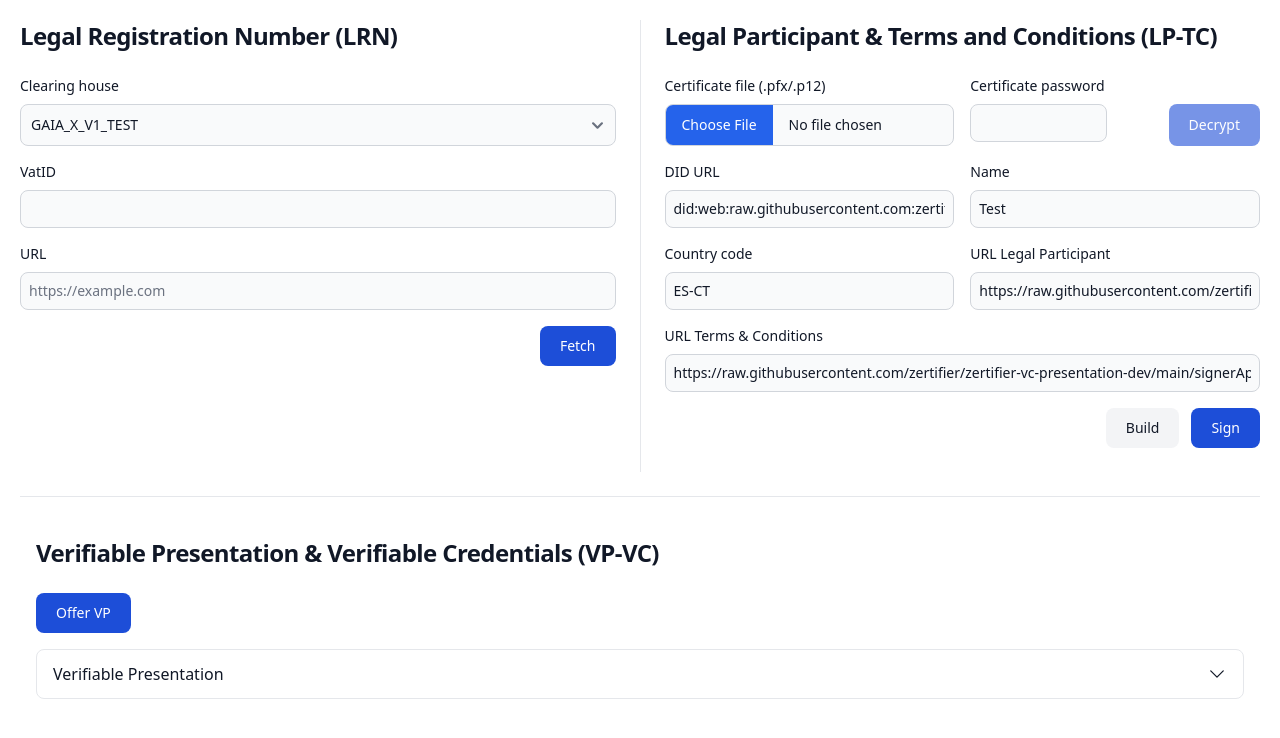
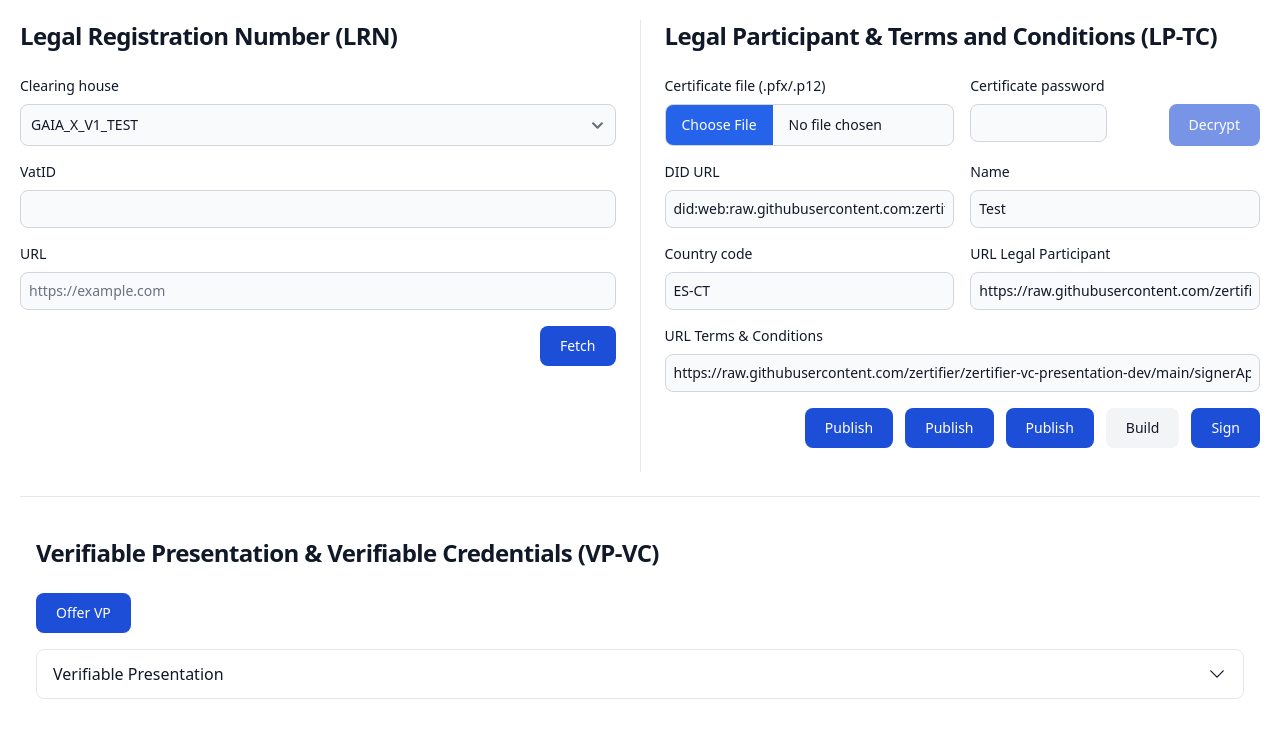
Before and after one commit to zertifier/zertifier-signerapp, an Angular app: page / in a window 1280 px wide. Shown: the top 738 px of the page. Built offline with nearby package versions, Linux system fonts and the light colour scheme.

Commit message:
Add publish functionality

```diff
--- a/src/app/components/lp-tc/lp-tc.html
+++ b/src/app/components/lp-tc/lp-tc.html
@@ -135,6 +135,32 @@
 
   <!-- Actions -->
   <div class="flex items-center justify-end gap-3">
+
+    <button
+      type="button"
+      (click)="publishDid()"
+      class="inline-flex items-center rounded-lg bg-blue-700 px-5 py-2.5 text-sm font-medium text-white hover:bg-blue-800 focus:outline-none focus:ring-4 focus:ring-blue-300 disabled:cursor-not-allowed disabled:opacity-60 dark:bg-blue-600 dark:hover:bg-blue-700 dark:focus:ring-blue-800"
+    >
+      Publish
+    </button>
+
+    <button
+      type="button"
+      (click)="publishCreds()"
+      class="inline-flex items-center rounded-lg bg-blue-700 px-5 py-2.5 text-sm font-medium text-white hover:bg-blue-800 focus:outline-none focus:ring-4 focus:ring-blue-300 disabled:cursor-not-allowed disabled:opacity-60 dark:bg-blue-600 dark:hover:bg-blue-700 dark:focus:ring-blue-800"
+    >
+      Publish
+    </button>
+
+    <button
+      type="button"
+      (click)="publishCert()"
+      class="inline-flex items-center rounded-lg bg-blue-700 px-5 py-2.5 text-sm font-medium text-white hover:bg-blue-800 focus:outline-none focus:ring-4 focus:ring-blue-300 disabled:cursor-not-allowed disabled:opacity-60 dark:bg-blue-600 dark:hover:bg-blue-700 dark:focus:ring-blue-800"
+    >
+      Publish
+    </button>
+
+
     <button
       type="button"
       (click)="build()"
--- a/src/app/components/lp-tc/lp-tc.ts
+++ b/src/app/components/lp-tc/lp-tc.ts
@@ -2,6 +2,8 @@ import { ChangeDetectionStrategy, Component, inject, signal, computed } from '@a
 import { CommonModule } from '@angular/common';
 import { CredentialsProvider } from '../../core/CredentialsProvider';
 import { ToastService } from '../../core/ToastService';
+import {FilePublisherService, ZertifierPublishFileApiModel} from '../../core/HttpPublisher';
+import {map, switchMap} from 'rxjs';
 
 @Component({
   selector: 'app-lp-tc',
@@ -27,6 +29,10 @@ export class LpTc {
   readonly tcExpanded = signal(false);
 
   readonly showCertModal = signal(false);
+
+  readonly httpPublisher = inject(FilePublisherService);
+
+  readonly filePath = 'signedTest/';
 
   // Derived UI state for post-decrypt info
   readonly fileName = computed(() => this.credentialsProvider.certificateProvider.certificateFile()?.name ?? '');
@@ -102,7 +108,9 @@ export class LpTc {
   }
 
   build(): void {
-    if (!this.didUrl() || !this.name() || !this.countryCode() || !this.urlLegalParticipant() || !this.urlTermsAndConditions()) {
+    let lnr = this.credentialsProvider.legalRegistrationNumber();
+
+    if (!this.didUrl() || !this.name() || !this.countryCode() || !this.urlLegalParticipant() || !this.urlTermsAndConditions() || !lnr) {
       this.toast.error('Por favor completa todos los campos requeridos.');
       return;
     }
@@ -111,7 +119,7 @@ export class LpTc {
       this.credentialsProvider.buildLegalParticipant(this.didUrl(), {
         url: this.urlLegalParticipant(),
         // TODO WHAT IS LRN?? LRN url is not LP url, missing field
-        legalRegistrationNumberSubjectUrl: `${this.urlLegalParticipant()}#subject`,
+        legalRegistrationNumberSubjectUrl: `${lnr["id"]}#subject`,
         countryCode: this.countryCode(),
         legalName: this.name()
       });
@@ -152,4 +160,46 @@ export class LpTc {
       this.isLoading.set(false);
     }
   }
+
+
+  publishDid() {
+
+  }
+
+  publishCert() {
+    if(!this.credentialsProvider.isSignedTermsAndConditions() || !this.credentialsProvider.isSignedLegalParticipant()) {
+      console.error('Creds not ready')
+      return
+    }
+    const tac = JSON.stringify(this.credentialsProvider.termsAndConditions()!)
+    const lp = JSON.stringify(this.credentialsProvider.legalParticipant()!)
+
+
+    const files: ZertifierPublishFileApiModel[] = [
+      {
+      "path": `${this.filePath}termsAndConditions.json`,
+      "content": tac
+    },
+      {
+        "path": `${this.filePath}legalParticipant.json`,
+        "content": lp
+      }
+    ]
+    this.httpPublisher.publish(files).pipe(
+      switchMap((resp) => {
+        return this.httpPublisher.validateFiles(files)
+      })
+    ).subscribe({
+      next: (resp) => {
+        console.log("files published and validated")
+      },
+      error: (err) => {
+        console.error('files not validate: ', err);
+      }
+    })
+  }
+
+  publishCreds() {
+
+  }
 }
```
